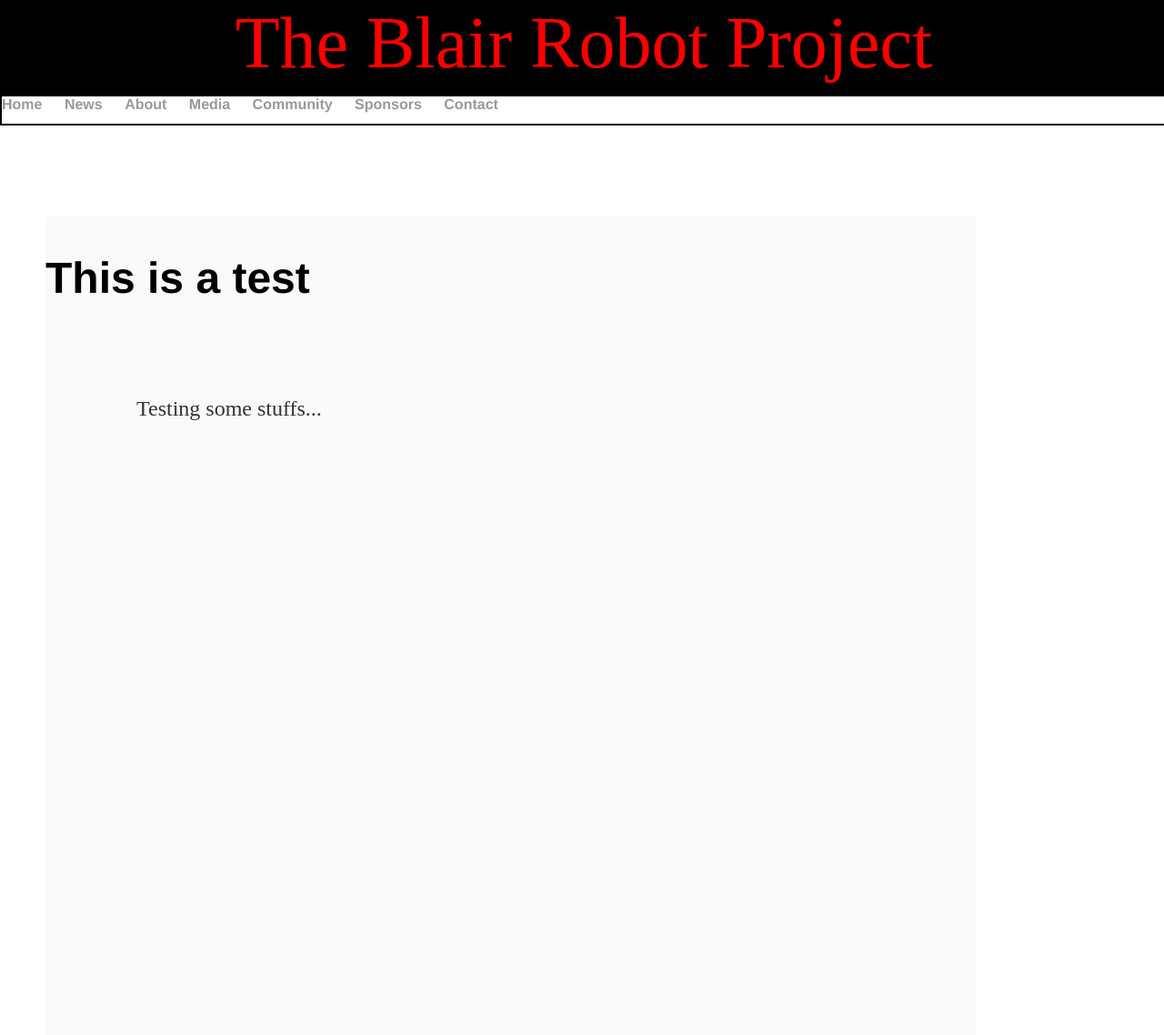
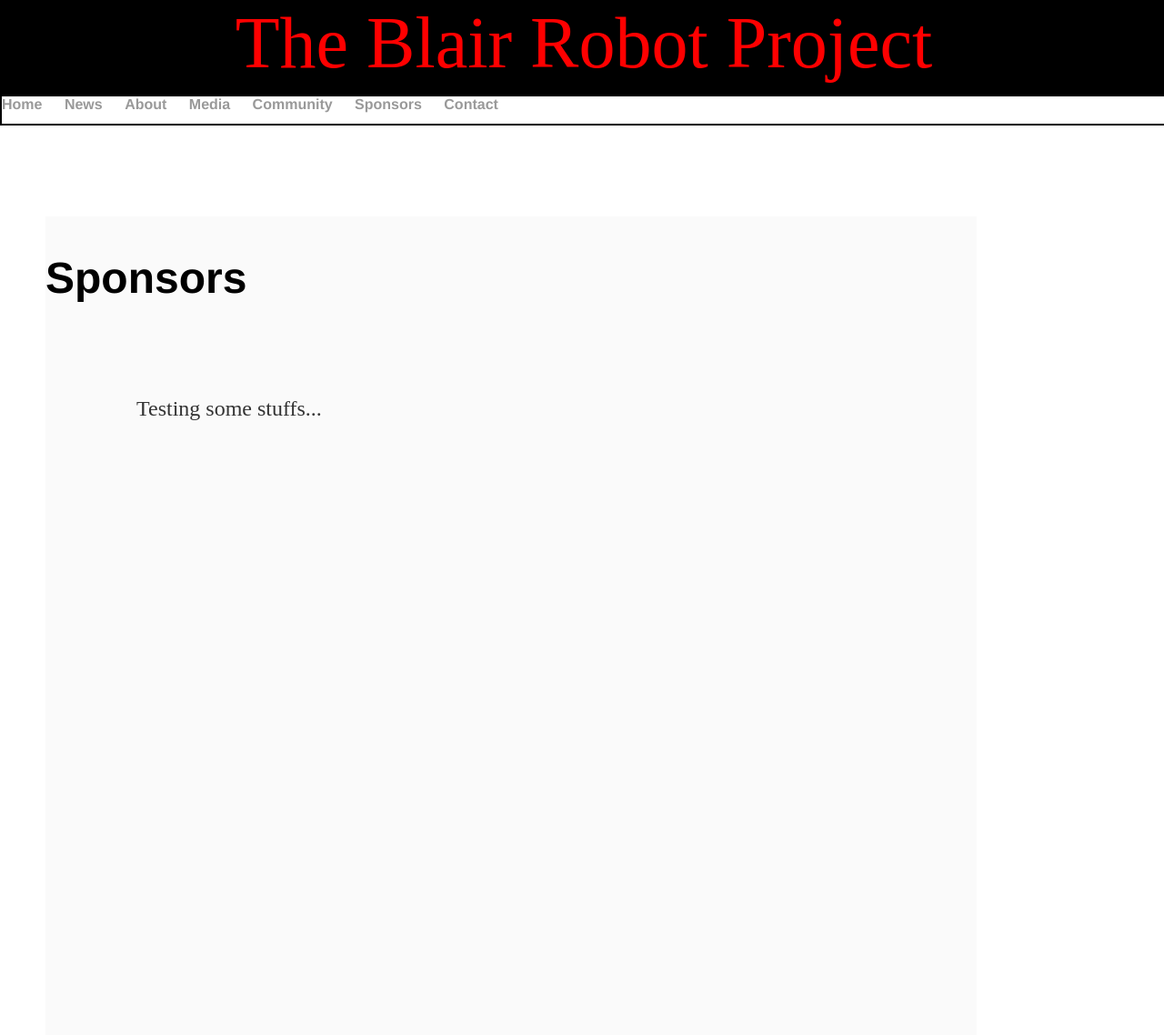
Before and after one commit to mouseythemouse/blair-robot-project.github.io, a Jekyll site: the page built from Sponsors/index.html, in a window 1280 px wide. Shown: the whole page at 91% size. Built offline with Jekyll 4.4.1, drawn with Linux system fonts in a browser that asks for light colours.

Commit message:
Update index.html

```diff
--- a/Sponsors/index.html
+++ b/Sponsors/index.html
@@ -3,6 +3,6 @@ layout: default
 title: Sponsors
 ---
 <div class="sponsors">
-	<h2>This is a test</h2>
+	<h2>Sponsors</h2>
 	<p>Testing some stuffs...</p>
 </div>
```
